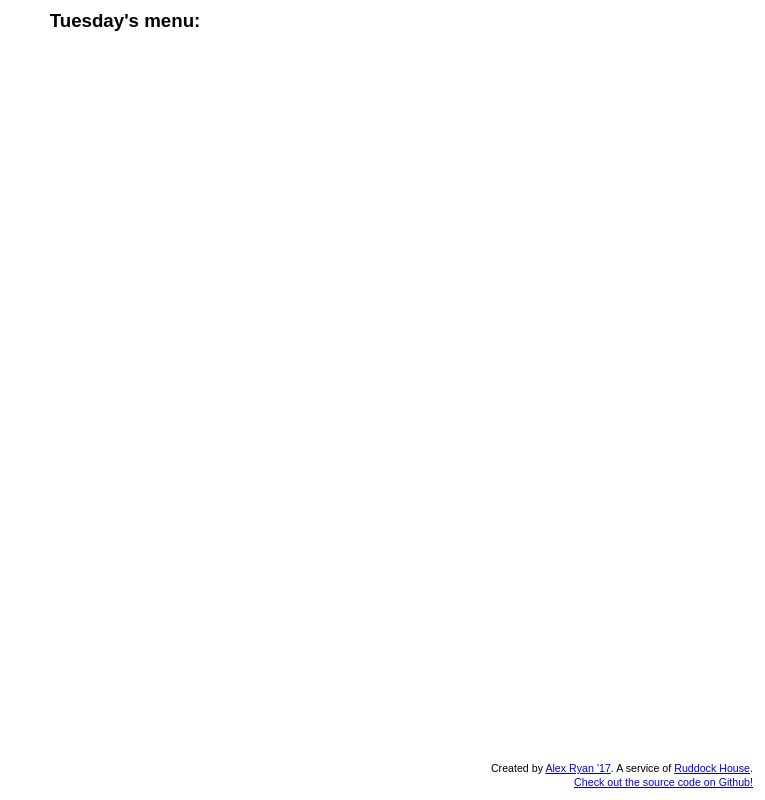
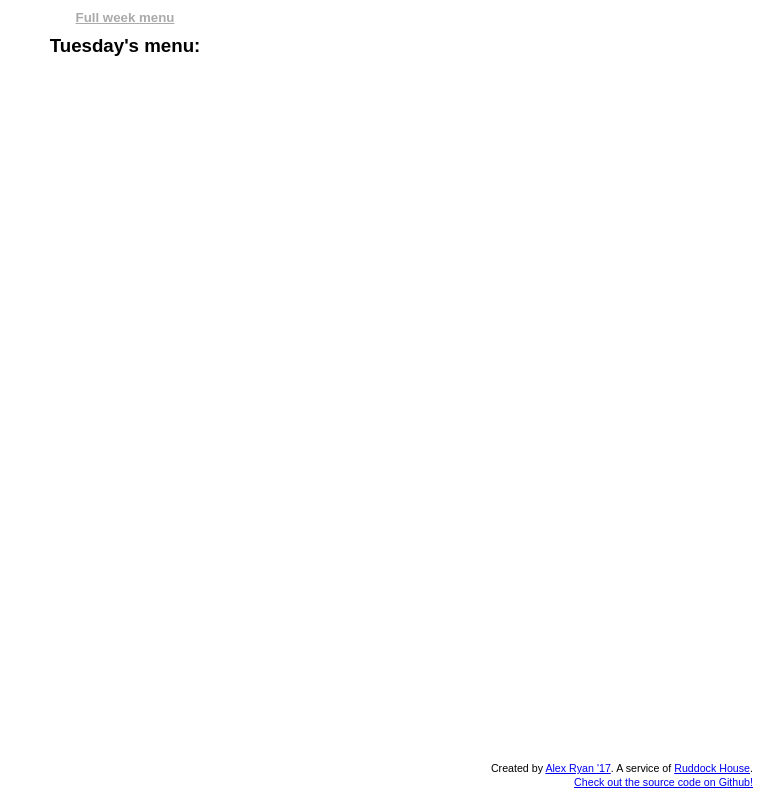
Before and after one commit to ialexryan/dinner.caltech.edu, a plain HTML site: page index.html in a window 1280 px wide. Shown: the whole page, without its empty margins (515-1280 px from the left). Drawn offline with Linux system fonts and the light colour scheme.

Commit message:
Add link to full week's menu

```diff
--- a/index.html
+++ b/index.html
@@ -13,6 +13,7 @@
 </head>
 <body>
 <div class="flex-container">
+	<h5 id="fullweek"><a href="menu.png">Full week menu</a></h5>
 	<h3 id="label"></h3>
 	<div id="menu"></div> <!-- This div's background image is the menu. -->
 	<div id="footer">
--- a/style.css
+++ b/style.css
@@ -11,6 +11,16 @@ html, body, .viewport {
 	width: 100%;
 	height: 100%;
 	overflow: hidden;
+}
+
+#fullweek {
+	margin-top: 10px;
+	margin-bottom: 0px;
+	text-align: center;
+	font-family: sans-serif;
+}
+#fullweek a {
+	color: #AAA;
 }
 
 #label {
```
